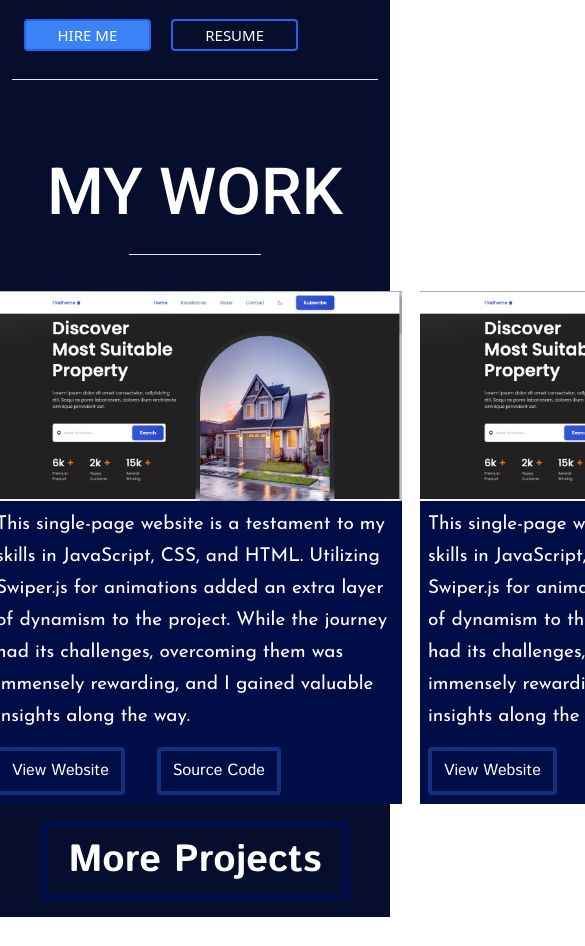
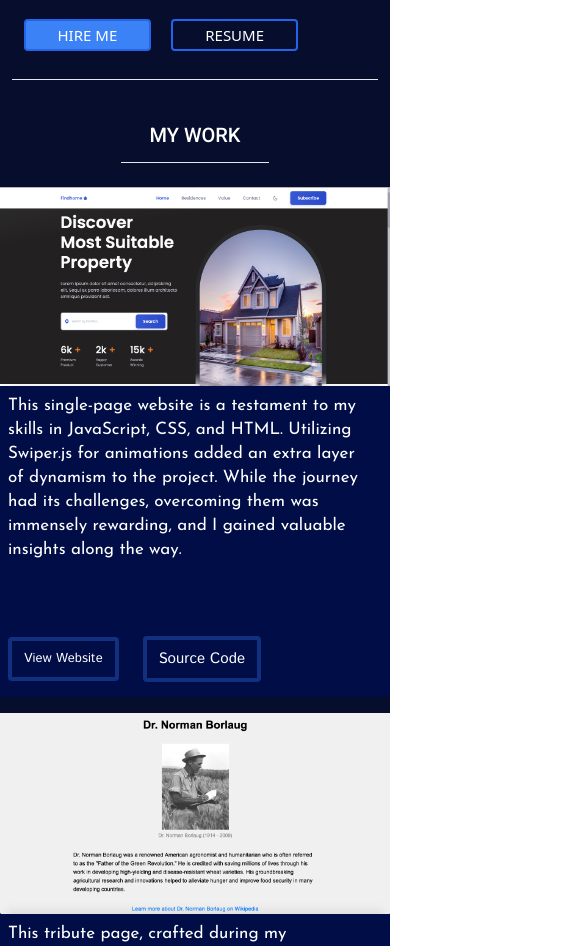
Before and after one commit to sabbir512/Sabbir-s-Portfolio, a React (Vite) app: page / in a window 390 px wide. Shown: the part 1048-1994 px from the top of the page, 585 px wide, since content can reach past the window. Before the commit the page ends 1965 px from the top, so only its background shows below. Built offline with nearby package versions, Linux system fonts and the light colour scheme; a web font is replaced by a local one.

Commit message:
Responsive for all devices the work section also have add projectContent.js for organize the code

```diff
--- a/src/components/Home/Home.jsx
+++ b/src/components/Home/Home.jsx
@@ -7,7 +7,7 @@ function Home() {
       <Hero />
       <hr className="w-[94%]  mt-7 mb-16 mx-auto" />
       <About />
-      <hr className="w-[94%]  mt-7 mb-16 mx-auto" />
+      <hr className="w-[94%] mt-7 sm:mb-16 mx-auto smallerPhone:mb-10" />
       <Work />
     </div>
   );
--- a/src/components/Navbar.jsx
+++ b/src/components/Navbar.jsx
@@ -24,7 +24,7 @@ function Navbar() {
 
   return (
     <div
-      className={`lg:h-[12vh] md:h-[12vh] sm:h-[10vh] max-w-full ease-in duration-500 ${bgColor}  flex justify-between items-center rounded lg:px-12 md:px-12 sm:px-6 sticky top-0 max-w-[358px] px-2 h-[7vh] mediumPhone:px-6  mediumPhone:h-[9vh]`}
+      className={`lg:h-[12vh] md:h-[12vh] sm:h-[10vh] max-w-full z-10 ease-in duration-500 ${bgColor}  flex justify-between items-center rounded lg:px-12 md:px-12 sm:px-6 sticky top-0 max-w-[358px] px-2 h-[7vh] mediumPhone:px-6  mediumPhone:h-[9vh]`}
     >
       <NavLogo />
       <div
--- a/src/components/Work.jsx
+++ b/src/components/Work.jsx
@@ -1,26 +1,53 @@
 import React from "react";
-import WorkImage from "./WorkImage";
+import WorkContent from "./WorkContent";
+//Getting the image and content from projectContent file, because i don't want grow bigger this componnet so that's why i simply export it from another file.
+import { realStateImage, tributePage, newsApp } from "./projectContent";
+import { contentObject } from "./projectContent";
+import {
+  realStateWebUrl,
+  realStateCodeUrl,
+  tributePageWebUrl,
+  tributePageCodeUrl,
+  newsAppWebUrl,
+  newsAppCodeUrl,
+} from "./projectContent";
 function Work() {
   return (
     <div className="w-[100%]">
       <h2
-        className="text-white font-medium text-center text-[65px]"
+        className="text-white font-medium text-center lg:text-[65px] md:text-[50px] sm:text-[40px] mediumPhone:text-[20px] smallerPhone:text-[16px]"
         style={{ fontFamily: "Roboto" }}
       >
         MY WORK
       </h2>
-      <hr className="w-[34%] mt-3 mb-9 mx-auto" />
-      <div className="flex flex-row gap-[18px] justify-center items-center">
-        <WorkImage />
-        <WorkImage />
-        <WorkImage />
+      <hr className="sm:w-[34%] mt-3 sm:mb-9 mx-auto smallerPhone:w-[38%] smallerPhone:mb-6" />
+      <div className="flex sm:flex-row md:gap-[18px] sm:gap-[10px] justify-center items-center mediumPhone:flex-col mediumPhone:gap-4 smallerPhone:flex-col gap-3">
+        <WorkContent
+          Image={realStateImage}
+          content={contentObject.realstate}
+          websiteUrl={realStateWebUrl}
+          githubUrl={realStateCodeUrl}
+        />
+        <WorkContent
+          Image={tributePage}
+          content={contentObject.tributeapp}
+          websiteUrl={tributePageWebUrl}
+          githubUrl={tributePageCodeUrl}
+        />
+
+        <WorkContent
+          Image={newsApp}
+          content={contentObject.newsapp}
+          websiteUrl={newsAppWebUrl}
+          githubUrl={newsAppCodeUrl}
+        />
       </div>
 
       {/*Creating the bottom button*/}
       <div id="bigbutton" className="text-center py-4">
         <a href="#">
           <button
-            className="text-[38px] font-bold text-white border-[#000D47] border-8 rounded-md border-solid px-5 py-1 ease-in duration-300 hover:bg-orange-500 hover:border-orange-600"
+            className="md:text-[38px] font-bold text-white border-[#000D47] border-8 rounded-md border-solid px-5 py-1 ease-in duration-300 hover:bg-orange-500 hover:border-orange-600 sm:text-[30px] mediumPhone:text-[20px] smallerPhone:text-[18px]"
             style={{ fontFamily: "Istok Web" }}
           >
             More Projects
--- /dev/null
+++ b/src/components/WorkContent.jsx
@@ -0,0 +1,49 @@
+import React from "react";
+
+function WorkContent({ Image, content, websiteUrl, githubUrl }) {
+  return (
+    <div>
+      <div
+        id="container"
+        className="max-w-[100%] w-full lg:h-[520px] bg-[#000D47] relative lagerThenLg:h-[550px] md:h-[390px] sm:h-[385px] mediumPhone:h-[510px] smallerPhone:h-[360px]"
+      >
+        <div className="aspect-w-3 aspect-h-4" id="image">
+          <img src={Image} alt="ProjectImage" className="object-cover lagerThenLg:h-[240px] lg:h-[200px] md:h-[110px] w-full sm:h-[90px]" />
+          {/*Adding Content After image*/}
+          <div
+            id="content"
+            className="text-white lg:text-[17px] pt-2 px-2 lg:leading-[29px] lagerThenLg:text-[20px] lagerThenLg:leading-[30px] md:text-[15px] md:leading-[20px] sm:text-[14px] sm:leading-[18px]  mediumPhone:text-[17px] mediumPhone:leading-[24px] mediumPhone:w-[95%] smallerPhone:text-[14px] smallerPhone:leading-[18px]"
+          >
+            <p style={{ fontFamily: "Josefin Sans" }}>{content}</p>
+          </div>
+          {/*Adding Buttons*/}
+          <div
+            id="button "
+            className="text-white flex items-center px-2 lg:gap-8 md:gap-6 pt-3 absolute bottom-[3%] sm:gap-4 mediumPhone:gap-6 smallerPhone:gap-5"
+          >
+            <a href={websiteUrl} target="_blank">
+              <button
+                className="lg:text-[16px] border-[#113080] border-4 border-solid lg:px-3 lg:py-2 rounded hover:bg-blue-600  ease-in duration-500 md:text-[11px] md:px-1 md:py-1 sm:px-1 sm:py-1 sm:text-[10px] mediumPhone:px-3 mediumPhone:py-2 smallerPhone:text-[13px] smallerPhone:px-2 smallerPhone:py-1"
+                style={{ fontFamily: "Istok Web" }}
+              >
+                View Website
+              </button>
+            </a>
+
+            <a href={githubUrl} target="_blank">
+              <button
+                className="lg:text-[16px] border-[#113080] border-4 border-solid lg:px-3 lg:py-2 rounded hover:bg-blue-600  ease-in duration-500 md:text-[11px] md:px-1
+                md:py-1 sm:px-1 sm:py-1 sm:text-[10px] mediumPhone:px-3 mediumPhone:py-2 mediumPhone:text-[15px] smallerPhone:text-[13px] smallerPhone:px-2 smallerPhone:py-1"
+                style={{ fontFamily: "Istok Web" }}
+              >
+                Source Code
+              </button>
+            </a>
+          </div>
+        </div>
+      </div>
+    </div>
+  );
+}
+
+export default WorkContent;
--- a/src/components/WorkImage.jsx
+++ /dev/null
@@ -1,51 +0,0 @@
-import React from "react";
-import realStateImage from "../assets/projectImage/realstate.png";
-function WorkImage() {
-  return (
-    <div>
-      <div id="container" className="w-[414px] h-[513px] bg-[#000D47] relative">
-        <div className="w-[414px] h-[261px]" id="image">
-          <img src={realStateImage} alt="" />
-          {/*Adding Content After image*/}
-          <div
-            id="content"
-            className="text-white text-[19px] pt-2 px-2 leading-[32px]"
-          >
-            <p style={{ fontFamily: "Josefin Sans" }}>
-              This single-page website is a testament to my skills in
-              JavaScript, CSS, and HTML. Utilizing Swiper.js for animations
-              added an extra layer of dynamism to the project. While the journey
-              had its challenges, overcoming them was immensely rewarding, and I
-              gained valuable insights along the way.
-            </p>
-          </div>
-          {/*Adding Buttons*/}
-          <div
-            id="button "
-            className="text-white flex items-center px-2 gap-8 pt-3 absolute bottom-[9px]"
-          >
-            <a href="#" className="">
-              <button
-                className="text-[16px] border-[#113080] border-4 border-solid px-3 py-2 rounded hover:bg-blue-600  ease-in duration-500"
-                style={{ fontFamily: "Istok Web" }}
-              >
-                View Website
-              </button>
-            </a>
-
-            <a href="#">
-              <button
-                className="text-[16px] border-[#113080] border-4 border-solid px-3 py-2 rounded hover:bg-blue-600  ease-in duration-500"
-                style={{ fontFamily: "Istok Web" }}
-              >
-                Source Code
-              </button>
-            </a>
-          </div>
-        </div>
-      </div>
-    </div>
-  );
-}
-
-export default WorkImage;
--- /dev/null
+++ b/src/components/projectContent.js
@@ -0,0 +1,33 @@
+//Contents
+export const contentObject = {
+  realstate:
+    "This single-page website is a testament to my skills in JavaScript, CSS, and HTML. Utilizing Swiper.js for animations added an extra layer of dynamism to the project. While the journey had its challenges, overcoming them was immensely rewarding, and I gained valuable insights along the way.",
+  tributeapp:
+    "This tribute page, crafted during my FreeCodeCamp journey, showcases my HTML and CSS skills.It pays homage to Dr. Norman Borlaug, a renowned American agronomist and humanitarian, demonstrating my ability to create visually appealing, responsive web pages.",
+  newsapp:
+    "This React and Bootstrap news website showcases my proficiency in front-end development and API integration. Despite API limitations, navigating challenges like static data display enriched my problem-solving skills, ensuring a robust learning journey.",
+};
+
+//Variables of url
+const realStateWebUrl = "https://real-state-landing-page-sigma.vercel.app";
+const realStateCodeUrl = "https://github.com/sabbir512/Real-state_landing_page";
+const tributePageWebUrl = "https://tribute-dusky-two.vercel.app/";
+const tributePageCodeUrl = "https://github.com/sabbir512/TributePage";
+const newsAppWebUrl = "https://dailynewsapp-sabbir-arnobs-projects.vercel.app";
+const newsAppCodeUrl = "https://github.com/sabbir512/DailyNews";
+
+export {
+  realStateCodeUrl,
+  realStateWebUrl,
+  tributePageWebUrl,
+  tributePageCodeUrl,
+  newsAppWebUrl,
+  newsAppCodeUrl,
+};
+
+//Images
+import realStateImage from "../assets/projectImage/realstate.png";
+import tributePage from "../assets/projectImage/tribute.png";
+import newsApp from "../assets/projectImage/newsapp.png";
+
+export { realStateImage, tributePage, newsApp };
```
